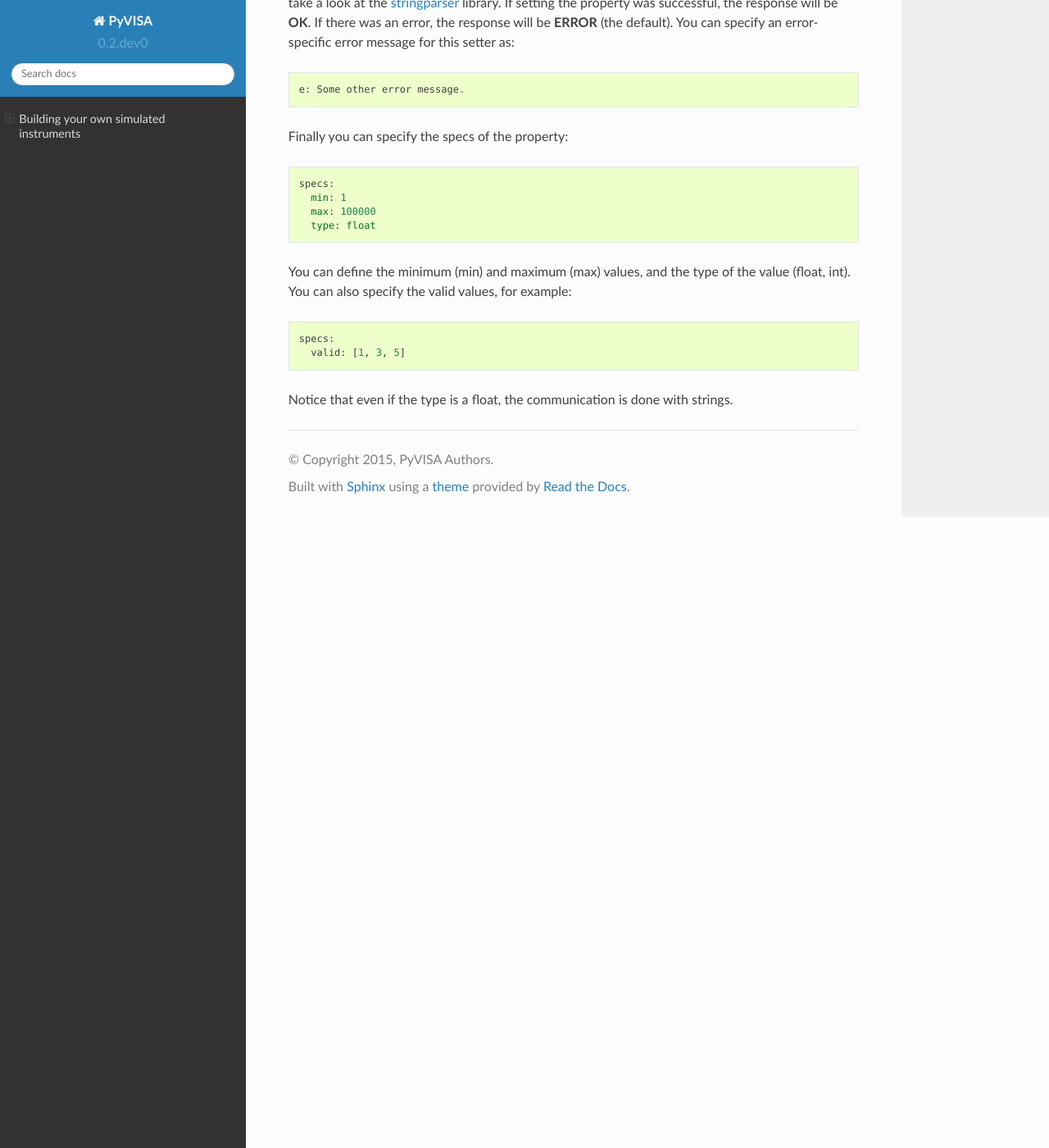
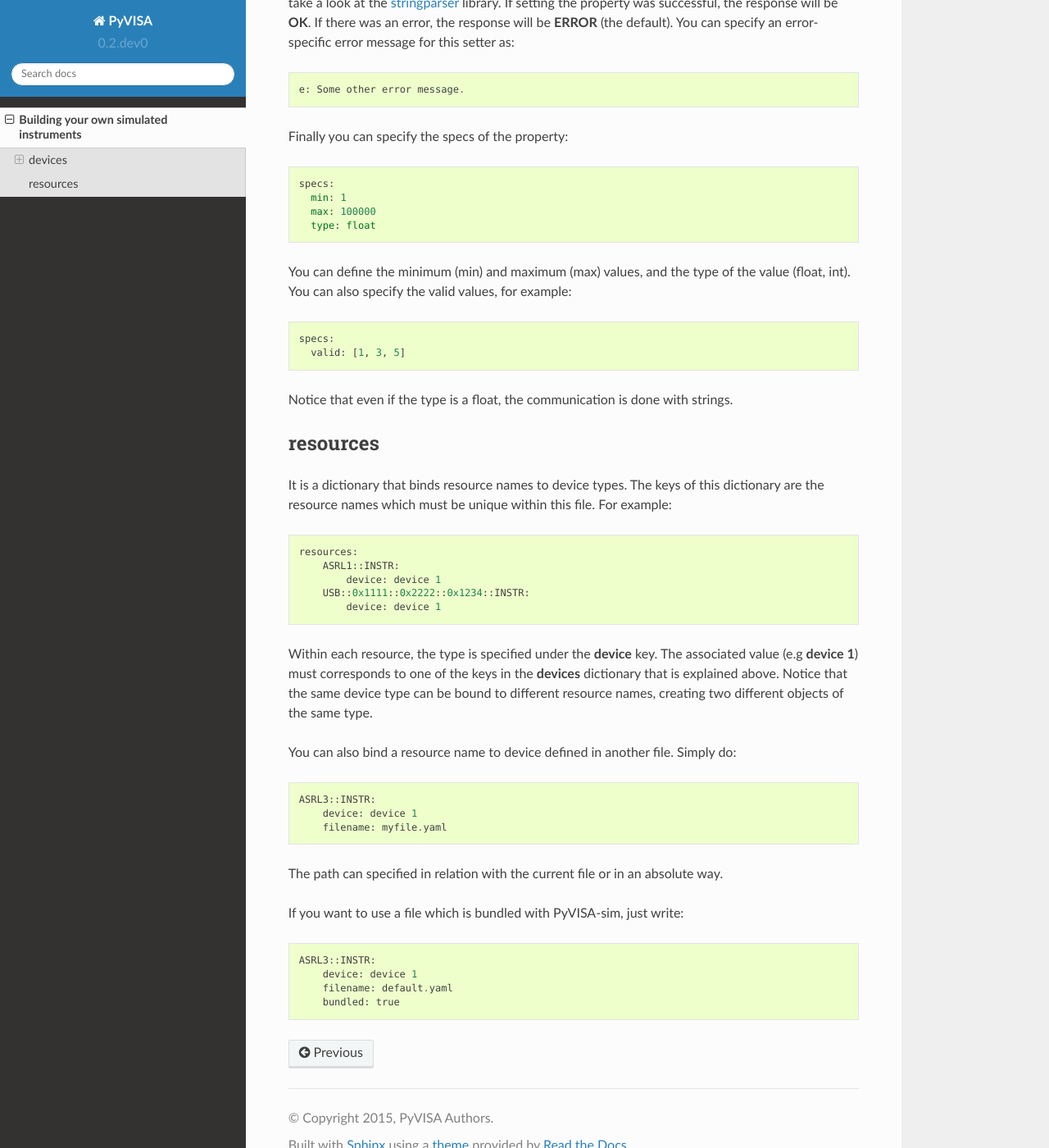
Before and after one commit to pyvisa/pyvisa-sim, a Sphinx documentation site: the page built from docs/definitions.rst, in a window 1280 px wide and 1400 px high, scrolled down 2353 px. Shown: the whole window at 82% size. Built offline with Sphinx 7.4.7 and the Read the Docs theme 2.0.0, drawn with Linux system fonts in a browser that asks for light colours.

Commit message:
Improvements to the docs

```diff
--- a/docs/definitions.rst
+++ b/docs/definitions.rst
@@ -1,6 +1,5 @@
 .. _definitions:
 
-=======================================
 Building your own simulated instruments
 =======================================
 
@@ -20,7 +19,7 @@ The rest of the file can be divided in two sections: devices and resources. We w
 you through describing the `Lantz Example Driver`_
 
 devices
-=======
+-------
 
 It is a dictionary that defines each device, its dialogues and properties. The keys of this
 dictionary are the device names which must be unique within this file. For example::
@@ -35,7 +34,7 @@ The device definition is a dictionary with the following keys:
 
 
 eom
----
+~~~
 
 Specifies the end-of-message for each instrument type and resource class pair.
 For example::
@@ -54,7 +53,7 @@ selected when a device is assigned to a resource, as we will see later.
 
 
 error
------
+~~~~~
 
 The error key specifies the default message to be given when a message is not understood
 or the user tries to set a property outside the right range. For example::
@@ -65,7 +64,7 @@ This means that the word **ERROR** is returned.
 
 
 dialogues
----------
+~~~~~~~~~
 
 This is one of the main concepts of PyVISA-sim. A dialogue is a query which may be followed
 by a response. The dialogues item is a list of elements, normally **q**, **r** pairs. Fore example::
@@ -80,7 +79,7 @@ You can have as many items as you want.
 
 
 properties
-----------
+~~~~~~~~~~
 
 This is the other important part of the device. Consider it as a dialogue with some memory. It is
 a dictionary. The key is the name of the property and the value is the property definition.
@@ -130,6 +129,39 @@ You can also specify the valid values, for example::
 Notice that even if the type is a float, the communication is done with strings.
 
 
+resources
+---------
+
+It is a dictionary that binds resource names to device types. The keys of this
+dictionary are the resource names which must be unique within this file. For example::
+
+    resources:
+        ASRL1::INSTR:
+            device: device 1
+        USB::0x1111::0x2222::0x1234::INSTR:
+            device: device 1
+
+Within each resource, the type is specified under the **device** key. The associated value
+(e.g **device 1**) must corresponds to one of the keys in the **devices** dictionary that
+is explained above. Notice that the same device type can be bound to different resource names,
+creating two different objects of the same type.
+
+You can also bind a resource name to device defined in another file. Simply do::
+
+        ASRL3::INSTR:
+            device: device 1
+            filename: myfile.yaml
+
+The path can specified in relation with the current file or in an absolute way.
+
+If you want to use a file which is bundled with PyVISA-sim, just write::
+
+        ASRL3::INSTR:
+            device: device 1
+            filename: default.yaml
+            bundled: true
+
+
 .. _YAML: http://en.wikipedia.org/wiki/YAML
 .. _`one provided with pyvisa-sim`: https://github.com/hgrecco/pyvisa-sim/blob/master/pyvisa-sim/default.yaml
 .. _`YAML online parser`: http://yaml-online-parser.appspot.com/
```
Also changed, not shown: docs/index.rst (+9 -0 lines).
